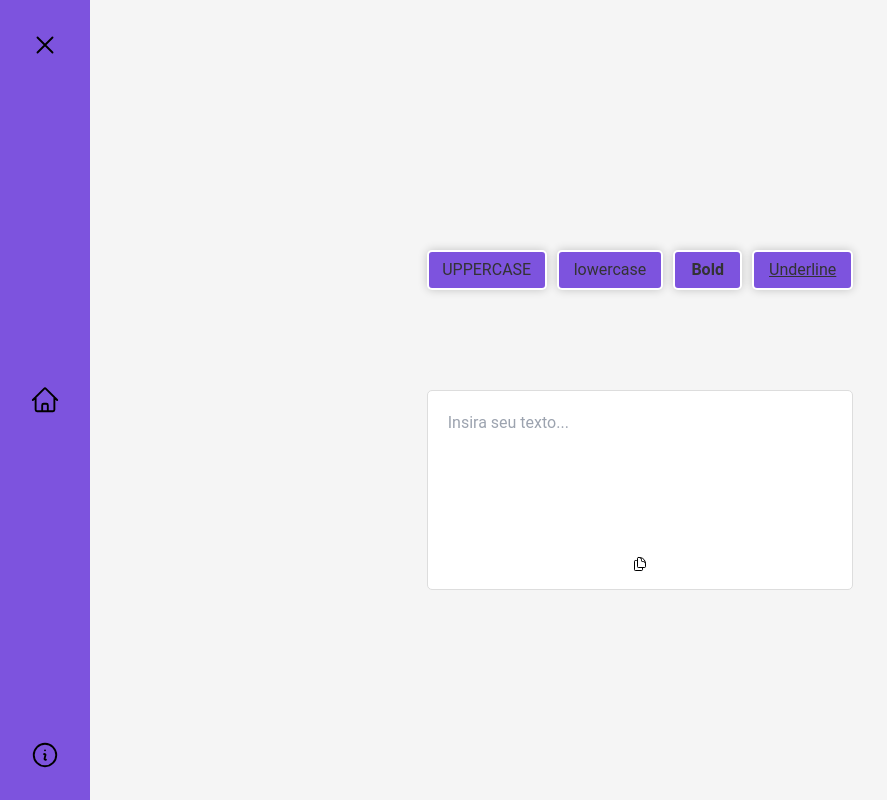
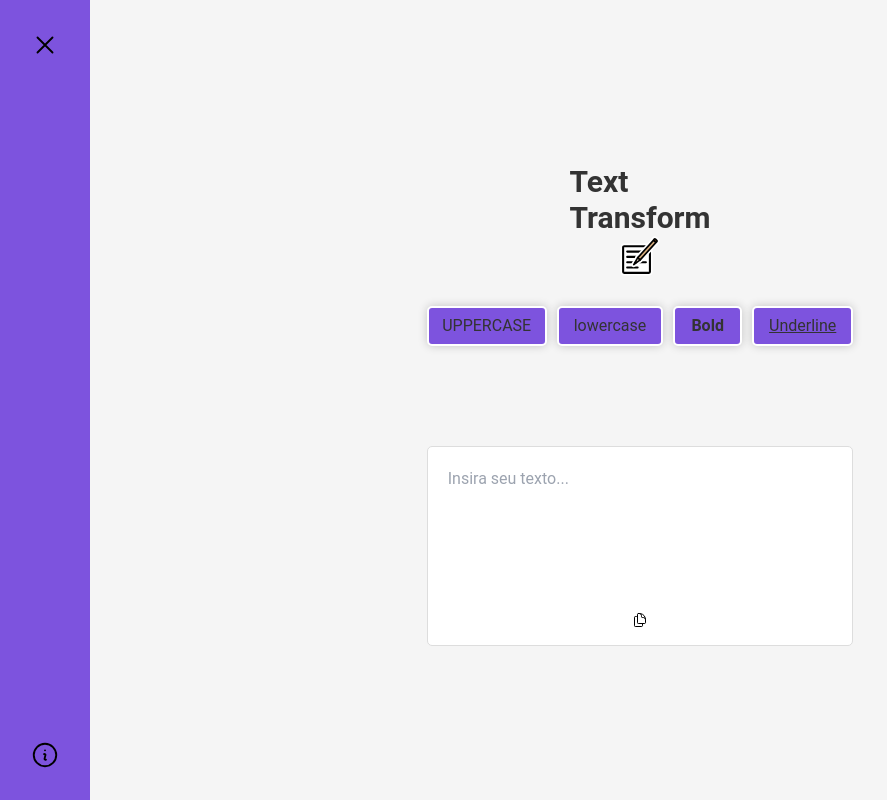
Before and after one commit to MarceloBxD/TransformTextWebApp, a React (Vite) app: page / in a window 1280 px wide. Shown: the whole page, without its empty margins (0-887 px from the left). Built offline with nearby package versions, Linux system fonts and the light colour scheme.

Commit message:
adding image, deleting home.svg

```diff
--- a/src/App.tsx
+++ b/src/App.tsx
@@ -5,6 +5,7 @@ import InputTextArea from "./components/InputTextArea/index.js";
 import ExitModal from "./components/ExitModal/index.js";
 import { useApp } from "./contexts/ContextApi.js";
 import MobileHeader from "./components/MobileHeader/index.js";
+import { IconImage } from "./assets/images/svgs/index.js";
 
 function App() {
   const { modalIsOpen }: any = useApp();
@@ -13,7 +14,11 @@ function App() {
       <Aside />
       <MobileHeader />
       {!modalIsOpen ? (
-        <div className="flex flex-col justify-center h-screen">
+        <div className="flex flex-col items-center justify-center h-screen">
+          <div className="flex w-10 flex-col items-center justify-center">
+            <h1 className="text-3xl font-bold">Text Transform</h1>
+            <img src={IconImage} />
+          </div>
           <OptionsAreaContainer />
           <InputTextArea />
           <GlobalStyle />
--- a/src/assets/images/svgs/index.ts
+++ b/src/assets/images/svgs/index.ts
@@ -1,5 +1,5 @@
-export { default as IconHome } from "./home.svg";
 export { default as IconClose } from "./close.svg";
 export { default as IconHelp } from "./help.svg";
-export { default as copy } from "./copy.svg";
-export { default as hamburguer } from "./hamburguer.svg";
+export { default as IconCopy } from "./copy.svg";
+export { default as IconHamburguer } from "./hamburguer.svg";
+export { default as IconImage } from "./img.svg";
--- a/src/components/Aside/index.tsx
+++ b/src/components/Aside/index.tsx
@@ -1,5 +1,5 @@
 import { AsideContainer, AsideIconsArea } from "./styles";
-import { IconHome, IconHelp, IconClose } from "../../assets/images/svgs";
+import { IconHelp, IconClose } from "../../assets/images/svgs";
 
 import { useApp } from "../../contexts/ContextApi";
 
@@ -15,7 +15,6 @@ export default () => {
           onClick={() => setModalIsOpen(true)}
           src={IconClose}
         />
-        <img style={{ cursor: "pointer" }} width={"30px"} src={IconHome} />
         <img style={{ cursor: "pointer" }} width={"30px"} src={IconHelp} />
       </AsideIconsArea>
     </AsideContainer>
--- a/src/components/InputTextArea/index.tsx
+++ b/src/components/InputTextArea/index.tsx
@@ -3,6 +3,7 @@ import { Container, InputTextAreaContainer } from "./styles";
 import { useApp } from "../../contexts/ContextApi";
 import copy from "../../assets/images/svgs/copy.svg";
 import ToastTextCopied from "../ToastTextCopied";
+import { IconCopy } from "../../assets/images/svgs";
 
 export default () => {
   const {
@@ -40,7 +41,7 @@ export default () => {
       <img
         className="w-8 p-2 -mt-28 hover:scale-110 rounded-md cursor-pointer"
         onClick={() => copyInputValue()}
-        src={copy}
+        src={IconCopy}
       />
     </Container>
   );
--- a/src/components/MobileHeader/index.tsx
+++ b/src/components/MobileHeader/index.tsx
@@ -1,14 +1,41 @@
-import { hamburguer } from "../../assets/images/svgs";
-
+import { IconClose, IconHamburguer, IconHelp } from "../../assets/images/svgs";
+import { useApp } from "../../contexts/ContextApi";
 export default () => {
+  const { setShowDropDown, showDropDown, setModalIsOpen }: any = useApp();
   return (
     <div
       style={{ backgroundColor: "#7D53DE" }}
-      className="w-100 h-20 px-5 py-5 flex items-center justify-betweem md:hidden"
+      className="w-100 h-20 px-5 py-5 flex items-center justify-between md:hidden"
     >
       <div>
-        <img className="w-8 h-8 cursor-pointer" src={hamburguer} />
+        <h1 className="text-white font-bold">Text Transform</h1>
       </div>
+      <div>
+        <img
+          onClick={() => setShowDropDown(!showDropDown)}
+          className="w-8 h-8 cursor-pointer hover:scale-110 hover:-translate-x-2 transition-all ease-linear duration-200"
+          src={IconHamburguer}
+        />
+      </div>
+      {showDropDown && (
+        <div className="absolute transition-all top-14 border border-2 border-violet-500 right-5 w-auto p-3 h-100 bg-white">
+          <div className="flex gap-5 flex-col justify-center items-center">
+            <div className="flex items-center gap-5">
+              <p className="text-xs ">Sair</p>
+              <img
+                src={IconClose}
+                onClick={() => setModalIsOpen(true)}
+                className="cursor-pointer"
+                width={"20px"}
+              />
+            </div>
+            <div className="flex items-center gap-5">
+              <p className="text-xs ">Help</p>
+              <img src={IconHelp} className="cursor-pointer" width={"20px"} />
+            </div>
+          </div>
+        </div>
+      )}
     </div>
   );
 };
--- a/src/contexts/ContextApi.tsx
+++ b/src/contexts/ContextApi.tsx
@@ -8,6 +8,7 @@ export const AppProvider = ({ children }: any) => {
   const [textCopied, setTextCopied] = useState(false);
   const [textBold, setTextBold] = useState(false);
   const [textUnderlined, setTextUnderlined] = useState(false);
+  const [showDropDown, setShowDropDown] = useState(false);
 
   const value = {
     inputValue,
@@ -20,6 +21,8 @@ export const AppProvider = ({ children }: any) => {
     setTextBold,
     textUnderlined,
     setTextUnderlined,
+    showDropDown,
+    setShowDropDown,
   };
   return <AppContext.Provider value={value}>{children}</AppContext.Provider>;
 };
```
Also changed, not shown: src/assets/images/svgs/home.svg (deleted), src/assets/images/svgs/img.svg (added).
